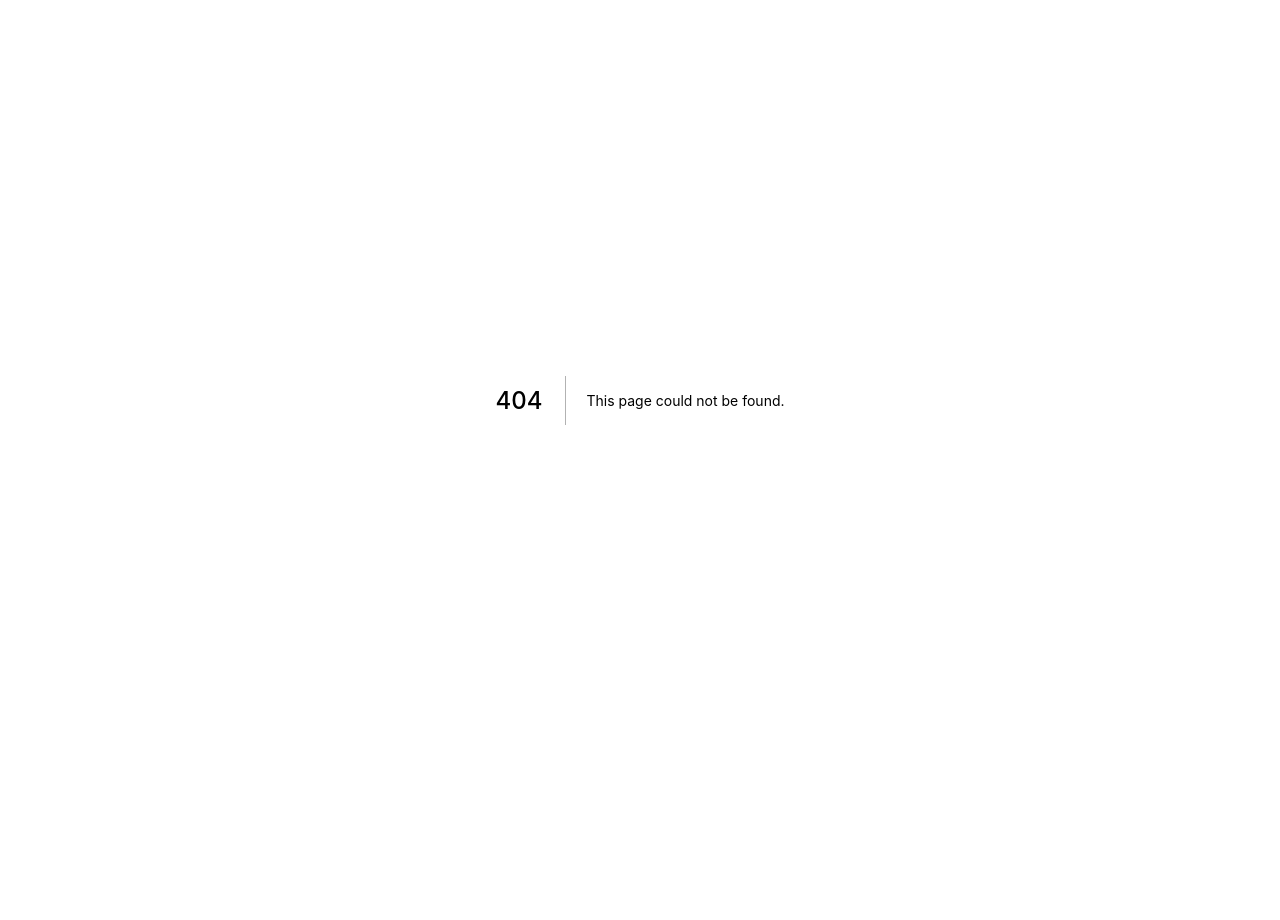
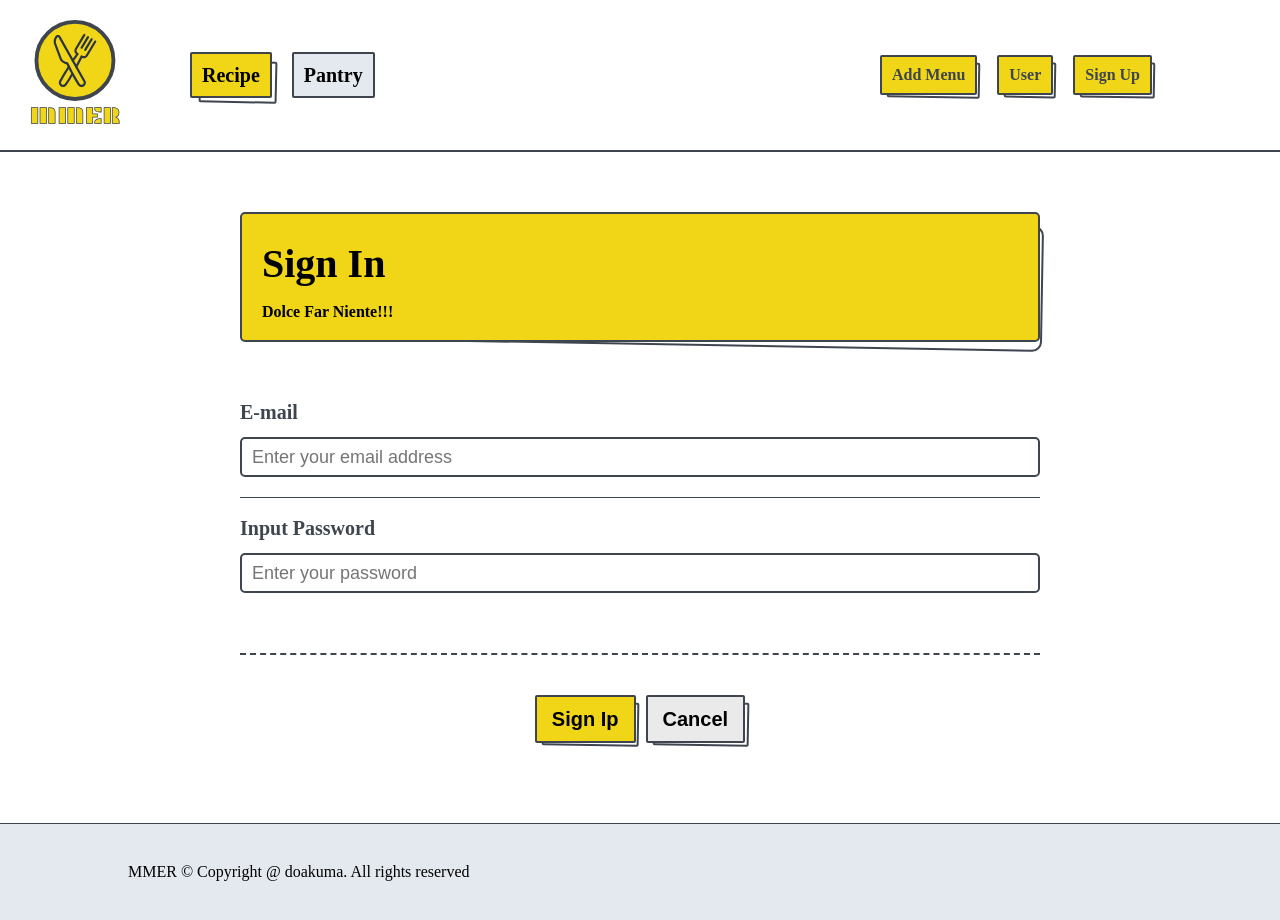
Before and after one commit to doakuma/MMER, a Next.js app in the folder front/: page /signIn in a window 1280 px wide. Before the commit this address had no page. Before the commit the page ends 800 px from the top, so only its background shows below. Built offline with nearby package versions, Linux system fonts and the light colour scheme.

Commit message:
[dev] sign / signup 수정

```diff
--- a/front/components/common/Header.tsx
+++ b/front/components/common/Header.tsx
@@ -37,6 +37,11 @@ const Header = () => {
               <a className="btn-util">User</a>
             </Link>
           </li>
+          <li>
+            <Link href="/signUp">
+              <a className="btn-util">Sign Up</a>
+            </Link>
+          </li>
         </ul>
       </nav>
     </header>
--- /dev/null
+++ b/front/pages/signIn/index.tsx
@@ -0,0 +1,50 @@
+import Layout from "../../components/common/Layout";
+
+const signIn = () => {
+  return (
+    <Layout home={false} siteTitle="MMER | SignUp">
+      <section className="cont-section">
+        <div className="box-signUp">
+          <header className="head-signUp">
+            <h3 className="tit-user">Sign In</h3>
+            <p className="txt-signUp">Dolce Far Niente!!!</p>
+          </header>
+          <div className="line-signUp">
+            <label className="label" htmlFor="sgEmail">
+              E-mail
+            </label>
+            <input
+              type="email"
+              className="text"
+              name="sgEmail"
+              id="sgEmail"
+              placeholder="Enter your email address"
+            />
+          </div>
+          <div className="line-signUp">
+            <label className="label" htmlFor="sgIpPw">
+              Input Password
+            </label>
+            <input
+              type="password"
+              className="text"
+              name="sgIpPw"
+              id="sgIpPw"
+              placeholder="Enter your password"
+            />
+          </div>
+          <div className="btn-area md">
+            <button type="button" className="btn primary">
+              Sign Ip
+            </button>
+            <button type="button" className="btn">
+              Cancel
+            </button>
+          </div>
+        </div>
+      </section>
+    </Layout>
+  );
+};
+
+export default signIn;
--- a/front/styles/layout.css
+++ b/front/styles/layout.css
@@ -1223,3 +1223,10 @@
   margin: 0 0 15px;
   color: var(--color-black);
 }
+.btn-area.hasAccount {
+  flex-direction: column;
+}
+.hasAccount .txt-signUp {
+  margin: 0 0 20px;
+  font-size: 20px;
+}
```
Also changed, not shown: front/pages/signUp/index.tsx (+54 -4 lines).
